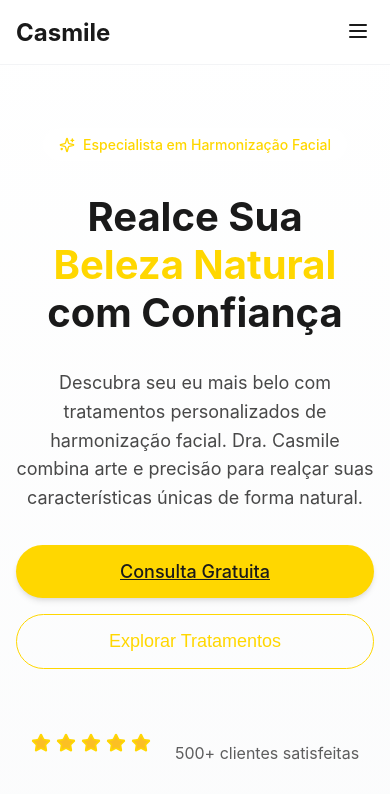
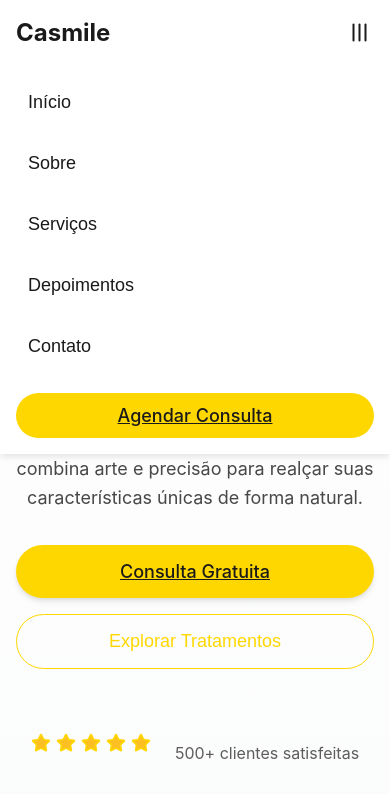
Before and after one commit to Bruques/CasmileHarmoniza-oLandingPage, a plain HTML site: page index.html in a window 390 px wide. Both pictures are taken after a click on the button 358 px from the left and 32 px from the top of the page. Shown: the top 794 px of the page. Drawn offline with Linux system fonts and the light colour scheme.

Commit message:
fix menu hamburger

```diff
--- a/index.html
+++ b/index.html
@@ -24,13 +24,21 @@
                     <a href="https://wa.me/5511999999999?text=Olá! Gostaria de agendar uma consulta gratuita." target="_blank" rel="noopener noreferrer" class="cta-button">Agendar Consulta</a>
                 </div>
                 <div class="mobile-menu">
-                    <button class="menu-button">
+                    <button class="menu-button" onclick="toggleMobileMenu()">
                         <svg xmlns="http://www.w3.org/2000/svg" width="24" height="24" viewBox="0 0 24 24" fill="none" stroke="currentColor" stroke-width="2" stroke-linecap="round" stroke-linejoin="round">
                             <line x1="4" x2="20" y1="12" y2="12"></line>
                             <line x1="4" x2="20" y1="6" y2="6"></line>
                             <line x1="4" x2="20" y1="18" y2="18"></line>
                         </svg>
                     </button>
+                    <div class="mobile-nav">
+                        <button onclick="scrollToSection('hero')">Início</button>
+                        <button onclick="scrollToSection('about')">Sobre</button>
+                        <button onclick="scrollToSection('services')">Serviços</button>
+                        <button onclick="scrollToSection('testimonials')">Depoimentos</button>
+                        <button onclick="scrollToSection('contact')">Contato</button>
+                        <a href="https://wa.me/5511999999999?text=Olá! Gostaria de agendar uma consulta gratuita." target="_blank" rel="noopener noreferrer" class="cta-button">Agendar Consulta</a>
+                    </div>
                 </div>
             </div>
         </div>
@@ -525,7 +533,19 @@
             const section = document.getElementById(sectionId);
             if (section) {
                 section.scrollIntoView({ behavior: 'smooth' });
+                // Close mobile menu after clicking
+                const mobileNav = document.querySelector('.mobile-nav');
+                if (mobileNav.classList.contains('active')) {
+                    toggleMobileMenu();
+                }
             }
+        }
+
+        function toggleMobileMenu() {
+            const mobileNav = document.querySelector('.mobile-nav');
+            const menuButton = document.querySelector('.menu-button');
+            mobileNav.classList.toggle('active');
+            menuButton.classList.toggle('active');
         }
     </script>
 </body>
--- a/styles.css
+++ b/styles.css
@@ -112,6 +112,7 @@ body {
 
 .mobile-menu {
     display: block;
+    position: relative;
 }
 
 @media (min-width: 768px) {
@@ -126,6 +127,11 @@ body {
     color: var(--clinic-slate);
     cursor: pointer;
     padding: 0.25rem;
+    transition: transform 0.3s ease;
+}
+
+.menu-button.active {
+    transform: rotate(90deg);
 }
 
 .menu-button:hover {
@@ -135,6 +141,51 @@ body {
 .menu-button svg {
     width: 1.5rem;
     height: 1.5rem;
+}
+
+.mobile-nav {
+    position: fixed;
+    top: 4rem;
+    left: 0;
+    right: 0;
+    background-color: white;
+    padding: 1rem;
+    display: flex;
+    flex-direction: column;
+    gap: 1rem;
+    transform: translateY(-100%);
+    opacity: 0;
+    visibility: hidden;
+    transition: all 0.3s ease;
+    box-shadow: 0 4px 6px -1px rgba(0, 0, 0, 0.1);
+    z-index: 40;
+}
+
+.mobile-nav.active {
+    transform: translateY(0);
+    opacity: 1;
+    visibility: visible;
+}
+
+.mobile-nav button {
+    background: none;
+    border: none;
+    color: var(--clinic-slate);
+    font-size: 1.125rem;
+    font-weight: 500;
+    padding: 0.75rem;
+    text-align: left;
+    cursor: pointer;
+    transition: color 0.2s;
+}
+
+.mobile-nav button:hover {
+    color: var(--clinic-gold);
+}
+
+.mobile-nav .cta-button {
+    margin-top: 0.5rem;
+    text-align: center;
 }
 
 /* Hero Section */
```
